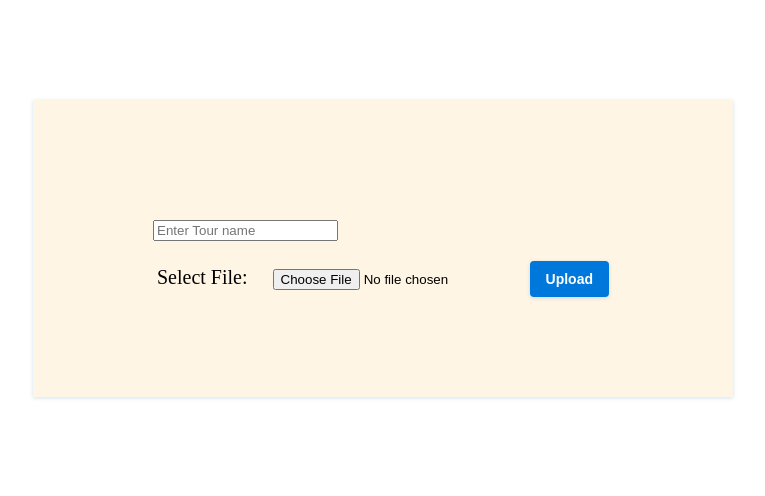
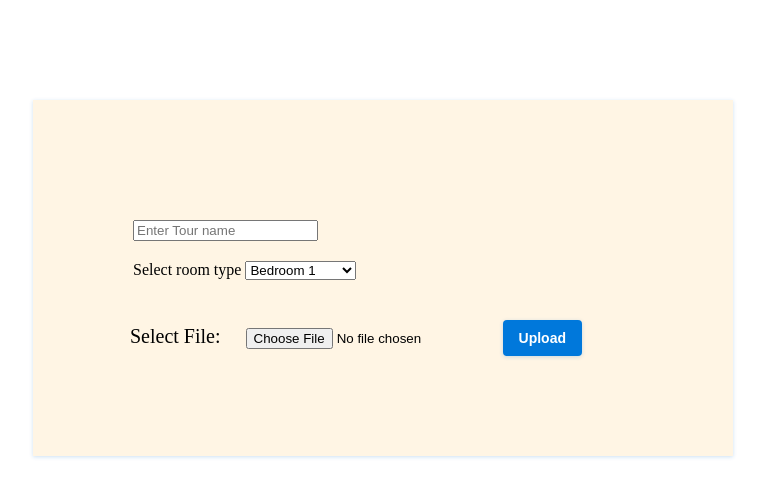
Before and after one commit to smisra3/nnTours, a website: page templates/upload.html in a window 1280 px wide. Shown: the whole page, without its empty margins (257-1022 px from the left). Drawn offline with Linux system fonts and the light colour scheme.

Commit message:
Saving work

```diff
--- a/templates/upload.html
+++ b/templates/upload.html
@@ -25,6 +25,7 @@
     label {
       margin-top: 100px;
       margin-right: 20px;
+      margin-left: -54px;
     }
 
     button {
@@ -53,7 +54,12 @@
 
     #name {
       margin: 20px;
+      margin-left: 0;
       display: block;
+    }
+    .room-type {
+      text-align: left;
+      margin-bottom: 40px;
     }
   </style>
 </head>
@@ -62,6 +68,16 @@
   <div>
     <div id="app">
       <input id="name" type="text" placeholder="Enter Tour name" />
+      <div class="room-type">
+        <span>Select room type</span>
+        <select id="room-type">
+          <option>Bedroom 1</option>
+          <option>Bedroom 2</option>
+          <option>Kitchen</option>
+          <option>Dining</option>
+          <option>Drawing Room</option>
+        </select>
+      </div>
       <label for="upload">Select File: </label>
       <input id="upload" type="file" />
       <button onClick="uploadFile(event)">Upload</button>
@@ -73,8 +89,10 @@
       let formData = new FormData();
       const fileupload = document.getElementById('upload');
       const tourName = document.getElementById('name');
+      const roomType = document.getElementById('room-type');
 
       formData.append('Tour Name', tourName.value);
+      formData.append('Room type', roomType.value);
       formData.append(fileupload.files[0].name, fileupload.files[0]);
       await fetch('/upload', {
         method: "POST",
```
Also changed, not shown: server.js (+15 -4 lines).
